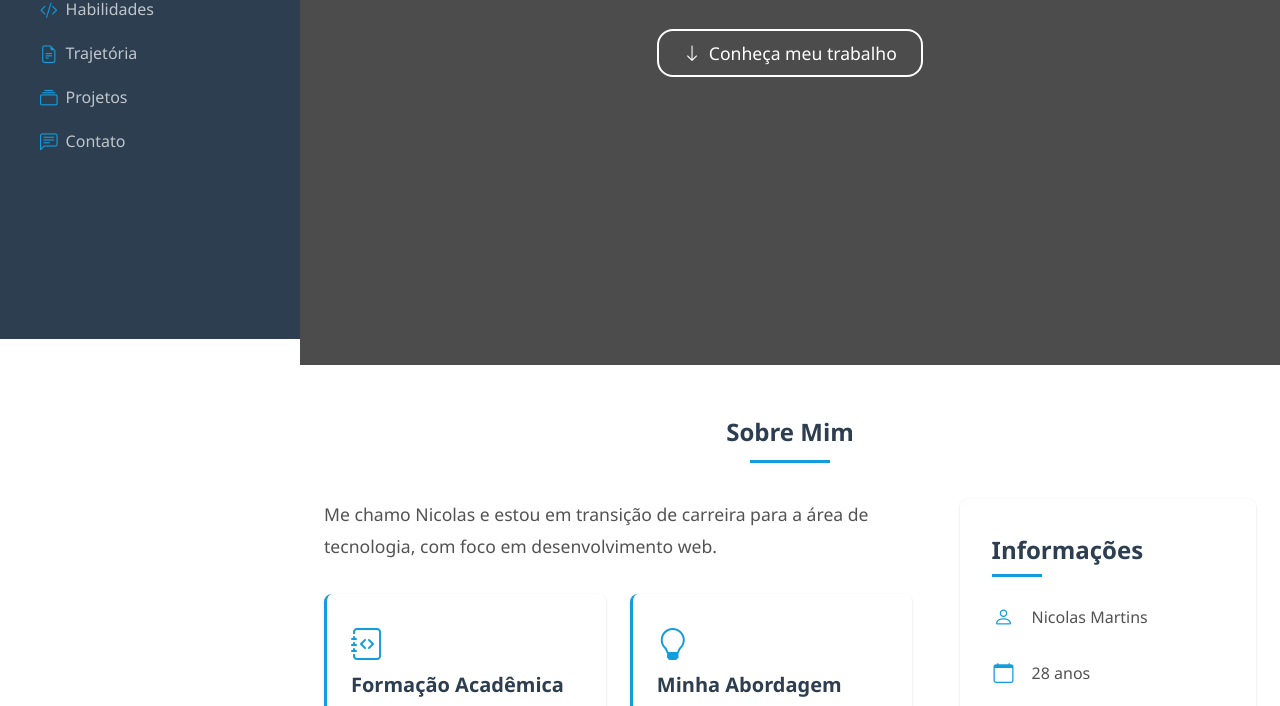
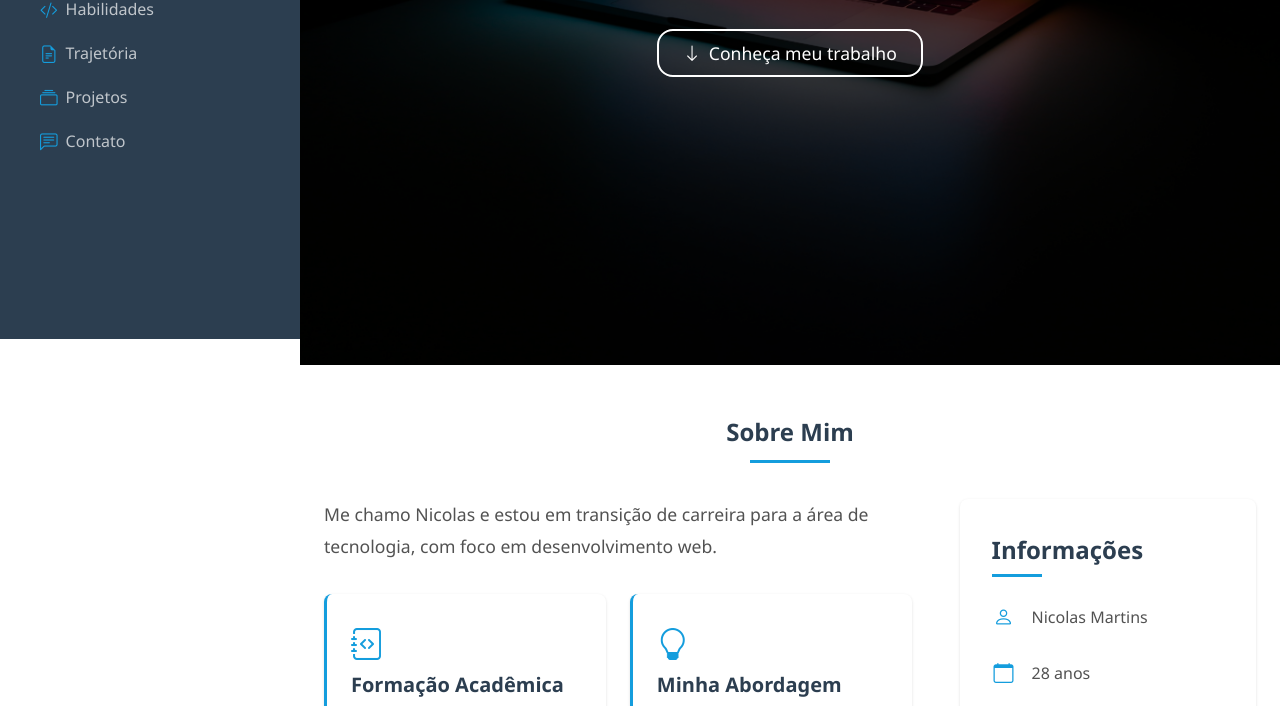
Before and after one commit to Nmartins6/portifolio, a plain HTML site: page index.html in a window 1280 px wide. Shown: the part 461-1167 px from the top of the page. Drawn offline with nearby package versions, Linux system fonts and the light colour scheme.

Commit message:
fix path to home background

```diff
--- a/css/style.css
+++ b/css/style.css
@@ -206,7 +206,7 @@ ul {
 .section-home {
     width: 100%;
     height: 100vh;
-    background: url('./img/background.jpg') no-repeat center center;
+    background: url('../img/background.jpg') no-repeat center center;
     background-size: cover;
     position: relative;
     display: flex;
```
